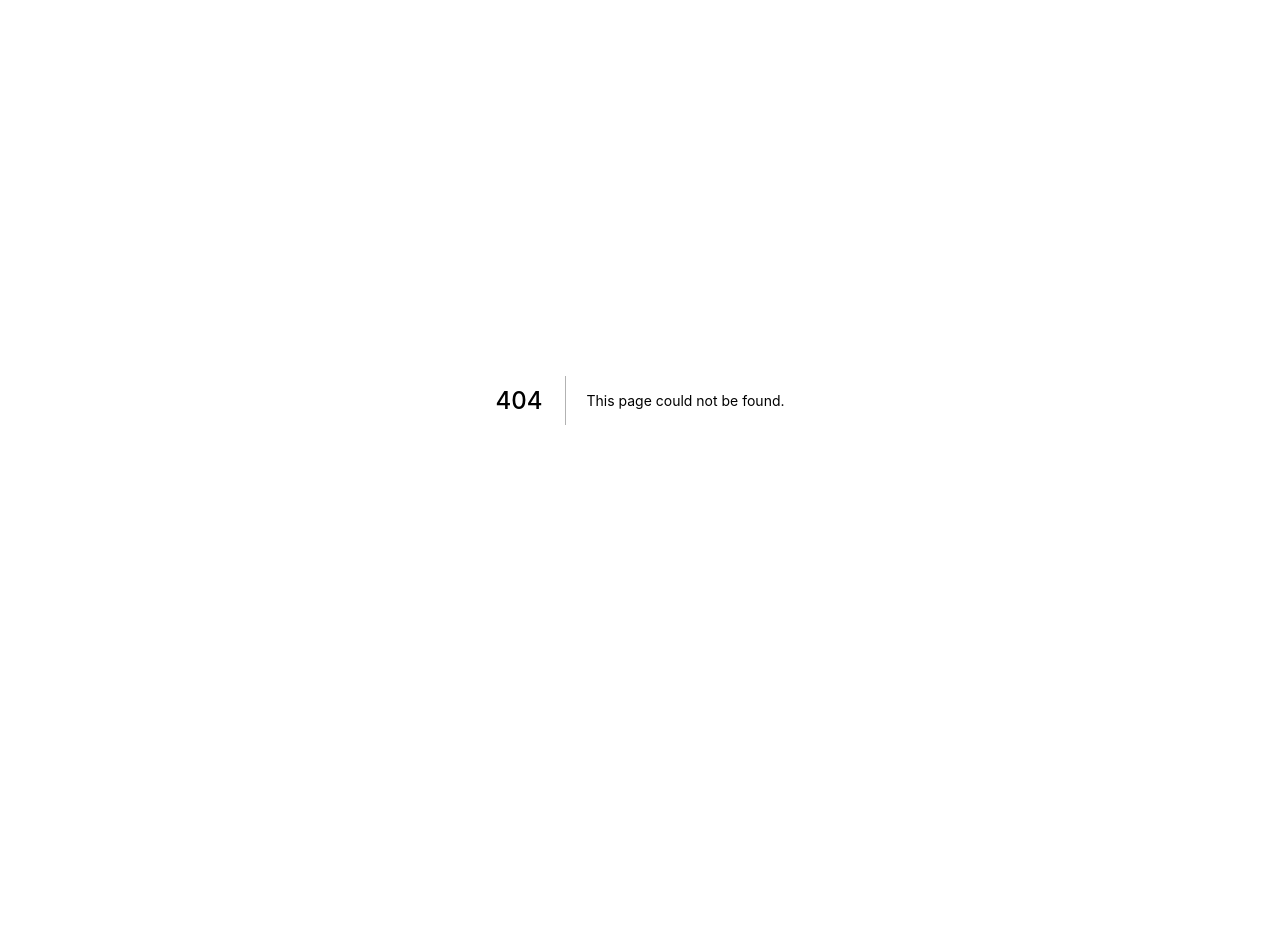
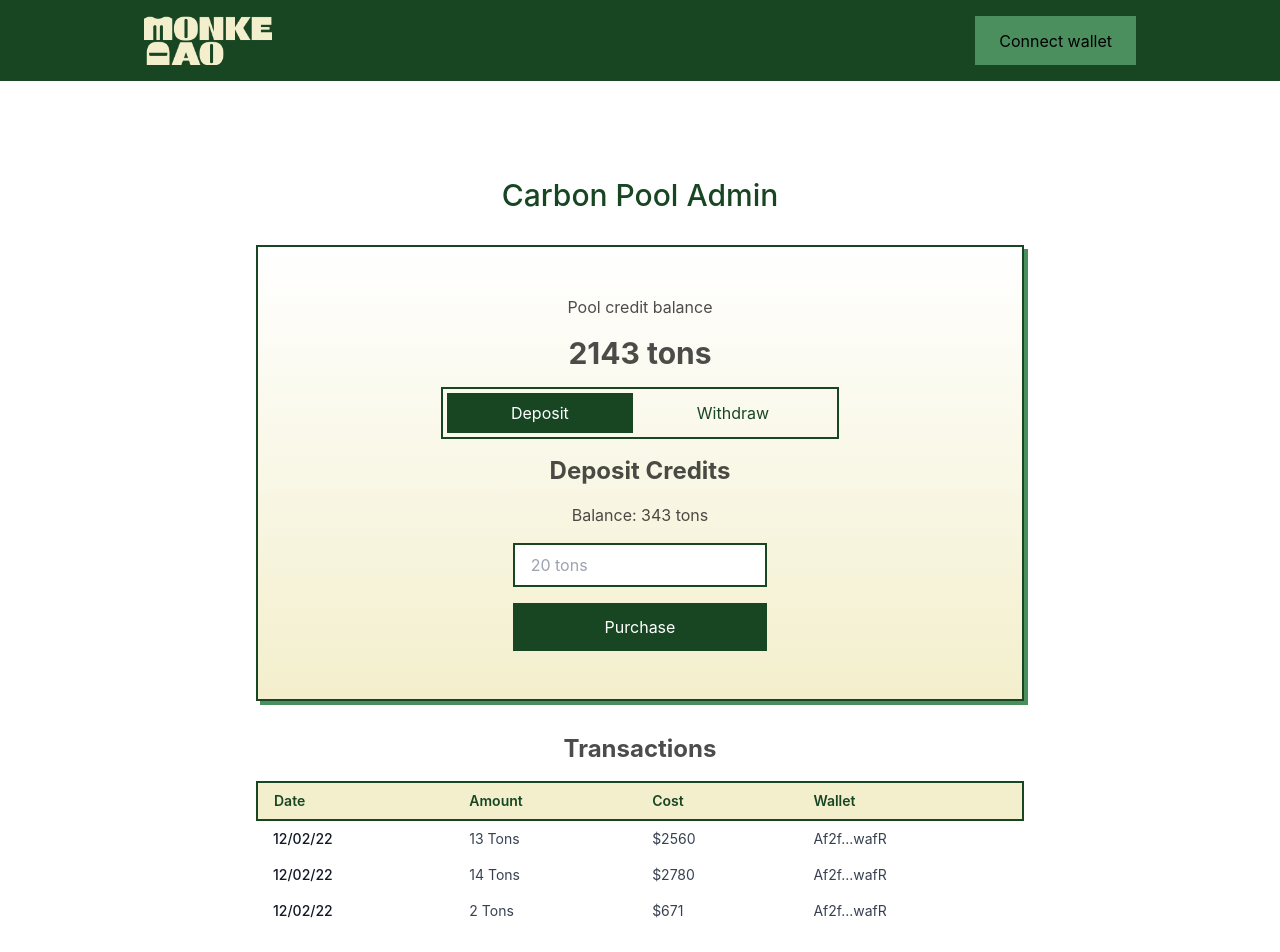
Before and after one commit to MonkeDAO/carbon-credits-frontend, a Next.js app: page /admin in a window 1280 px wide. Before the commit this address had no page. Shown: the top 952 px of the page. Before the commit the page ends 800 px from the top, so only its background shows below. Built offline with nearby package versions, Linux system fonts and the light colour scheme.

Commit message:
added admin page

```diff
--- /dev/null
+++ b/pages/admin.js
@@ -0,0 +1,120 @@
+import { useState } from "react";
+import Layout from "../components/Layout";
+
+function Admin() {
+  const [option, setOption] = useState(0);
+  const transactions = [
+    {
+      date: "12/02/22",
+      amount: "13",
+      cost: "2560",
+      wallet: "Af2f...wafR",
+    },
+    {
+      date: "12/02/22",
+      amount: "14",
+      cost: "2780",
+      wallet: "Af2f...wafR",
+    },
+    {
+      date: "12/02/22",
+      amount: "2",
+      cost: "671",
+      wallet: "Af2f...wafR",
+    },
+  ];
+
+  return (
+    <Layout>
+      <h2 className="text-[#184623] text-3xl font-medium pt-24 pb-8">
+        Carbon Pool Admin
+      </h2>
+      <div
+        style={{
+          background:
+            "linear-gradient(180deg, rgba(243, 239, 205, 0) 0%, #F3EFCD 99.46%)",
+        }}
+        className="grid gap-4 py-12 shadow-[4px_4px_0_#4A8F5D] border-2 border-[#184623]"
+      >
+        <h3>Pool credit balance</h3>
+        <span className="font-bold text-3xl">2143 tons</span>
+        <div className="max-w-max mx-auto p-1 border-2 border-[#184623]">
+          <button
+            className={`${
+              option === 0
+                ? "bg-[#184623] text-white"
+                : "bg-transparent text-[#184623]"
+            } py-2 px-16 hover:opacity-50`}
+            onClick={() => setOption(0)}
+          >
+            Deposit
+          </button>
+          <button
+            className={`${
+              option === 1
+                ? "bg-[#184623] text-white"
+                : "bg-transparent text-[#184623]"
+            } py-2 px-16 hover:opacity-50`}
+            onClick={() => setOption(1)}
+          >
+            Withdraw
+          </button>
+        </div>
+        <span className="font-bold text-2xl">Deposit Credits</span>
+        <span>Balance: 343 tons</span>
+        <input
+          type="text"
+          className="bg-white border-2 border-[#184623] w-1/3 mx-auto px-4 py-2"
+          placeholder="20 tons"
+        />
+        <button className="text-white bg-[#184623] w-1/3 mx-auto py-3 hover:opacity-50">
+          Purchase
+        </button>
+      </div>
+      <h3 className="font-bold text-2xl pt-8 pb-4">Transactions</h3>
+      <div className="overflow-x-auto text-left pb-12">
+        <table className="min-w-full divide-y divide-gray-200 text-sm">
+          <thead className="bg-[#F3EFCD] border-2 border-[#184623]">
+            <tr>
+              <th className="whitespace-nowrap px-4 py-2 text-left text-[#184623] font-semibold">
+                Date
+              </th>
+              <th className="whitespace-nowrap px-4 py-2 text-left text-[#184623] font-semibold">
+                Amount
+              </th>
+              <th className="whitespace-nowrap px-4 py-2 text-left text-[#184623] font-semibold">
+                Cost
+              </th>
+              <th className="whitespace-nowrap px-4 py-2 text-left text-[#184623] font-semibold">
+                Wallet
+              </th>
+            </tr>
+          </thead>
+
+          <tbody>
+            {transactions.map((transaction, index) => {
+              return (
+                <tr key={index}>
+                  <td className="whitespace-nowrap px-4 py-2 font-medium text-gray-900">
+                    {transaction.date}
+                  </td>
+                  <td className="whitespace-nowrap px-4 py-2 text-gray-700">
+                    {transaction.amount} Tons
+                  </td>
+                  <td className="whitespace-nowrap px-4 py-2 text-gray-700">
+                    ${transaction.cost}
+                  </td>
+                  <td className="whitespace-nowrap px-4 py-2 text-gray-700">
+                    {transaction.wallet}
+                  </td>
+                </tr>
+              );
+            })}
+          </tbody>
+        </table>
+      </div>
+    </Layout>
+  );
+}
+
+export default Admin;
```
